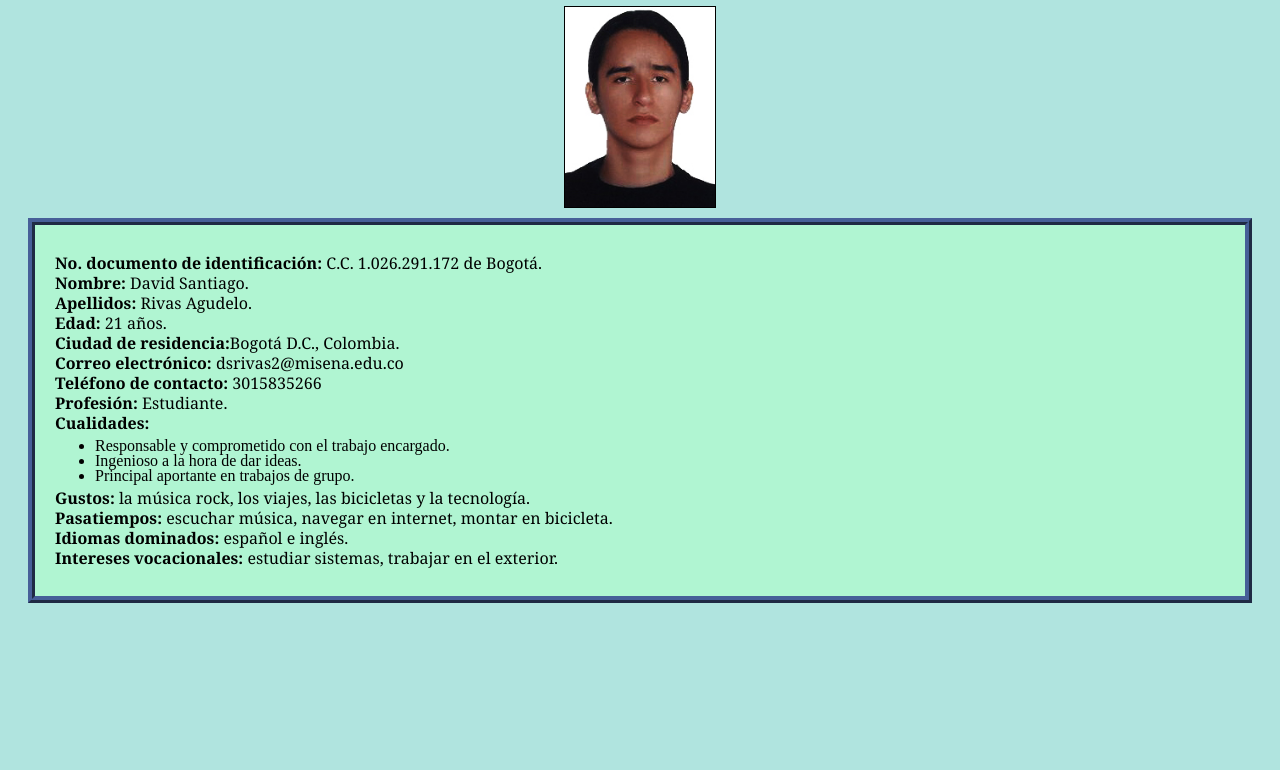
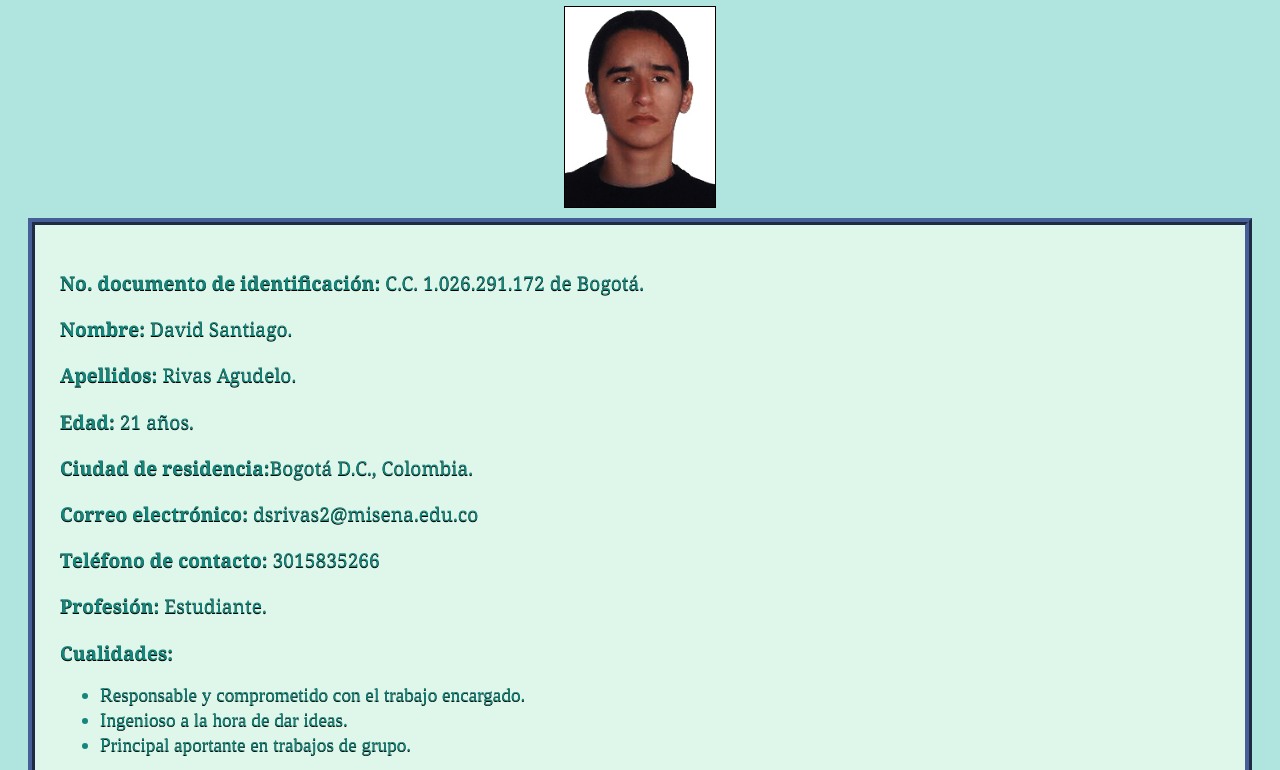
Before and after one commit to davrivas/HTML-CSS-SENA, a plain HTML site: page Actividad 1/Paginas/Personal/index.html in a window 1280 px wide. Shown: the part 75-845 px from the top of the page. Before the commit the page ends 800 px from the top, so only its background shows below. Drawn offline with Linux system fonts and the light colour scheme.

Commit message:
Actividad 1

```diff
--- a/Actividad 1/Paginas/Personal/style.css
+++ b/Actividad 1/Paginas/Personal/style.css
@@ -1,9 +1,12 @@
 body {
     background-color: #b0e4df;
+    color: #14867b;
+    text-shadow: #000 0px 1px 0px;
 }
 
 h1 {
 	font-family: Verdana;
+    font-size: 2em;
     text-align: center;
     text-decoration: underline;
 }
@@ -21,18 +24,19 @@ img#photo {
 }
 
 div#border {
-    background-color: #b0f5d2;
+    background-color: #dff7eb;
     border: #465f98 7px ridge;
     margin: 10px 20px 10px 20px;
-    padding: 20px;
+    padding: 25px;
 }
 
 div#border p {
 	font-family: Georgia;
-	line-height: 3pt;
+    font-size: 1.2em;
 }
 
 ul#cualidades {
-	line-height: 15px;
+    font-size: 1.2em;
+	line-height: 25px;
 	margin: -3px 0px -3px 0px;
 }
```
